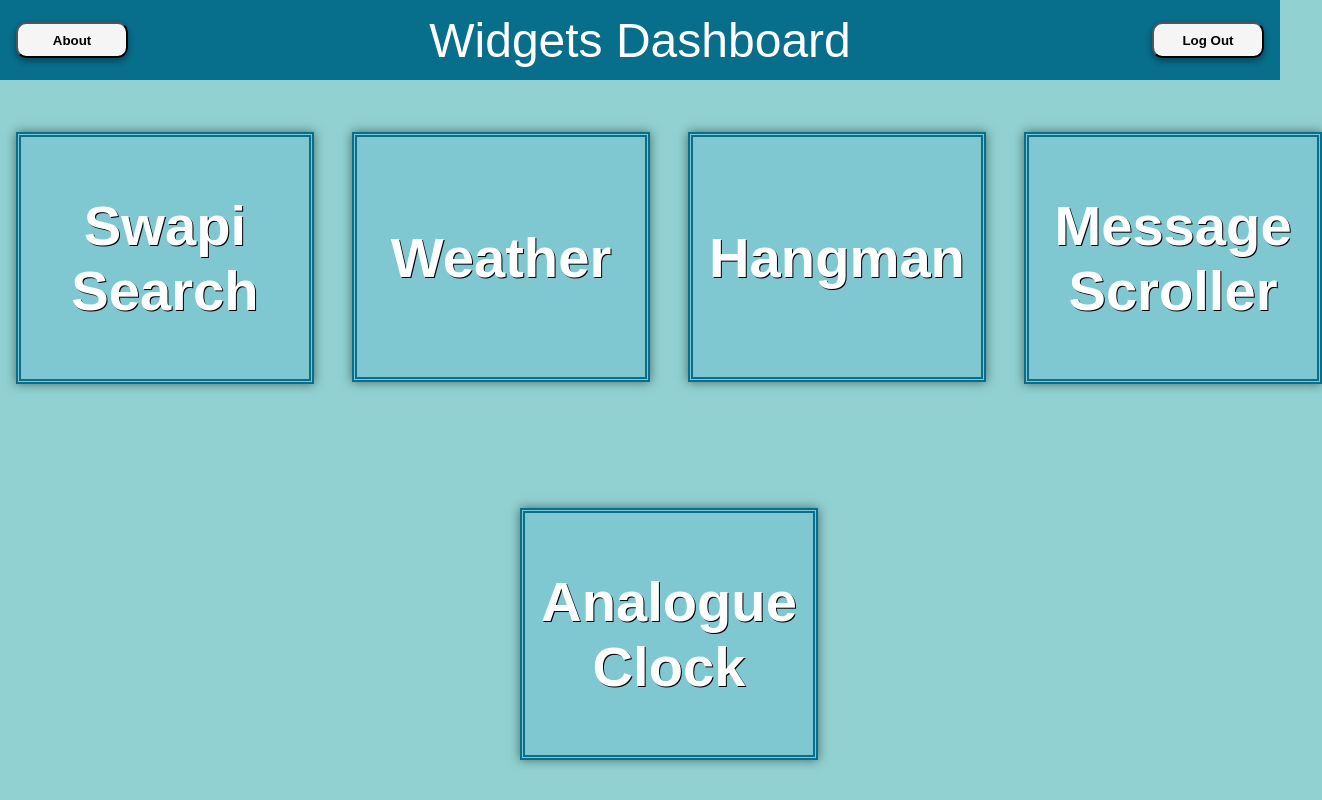
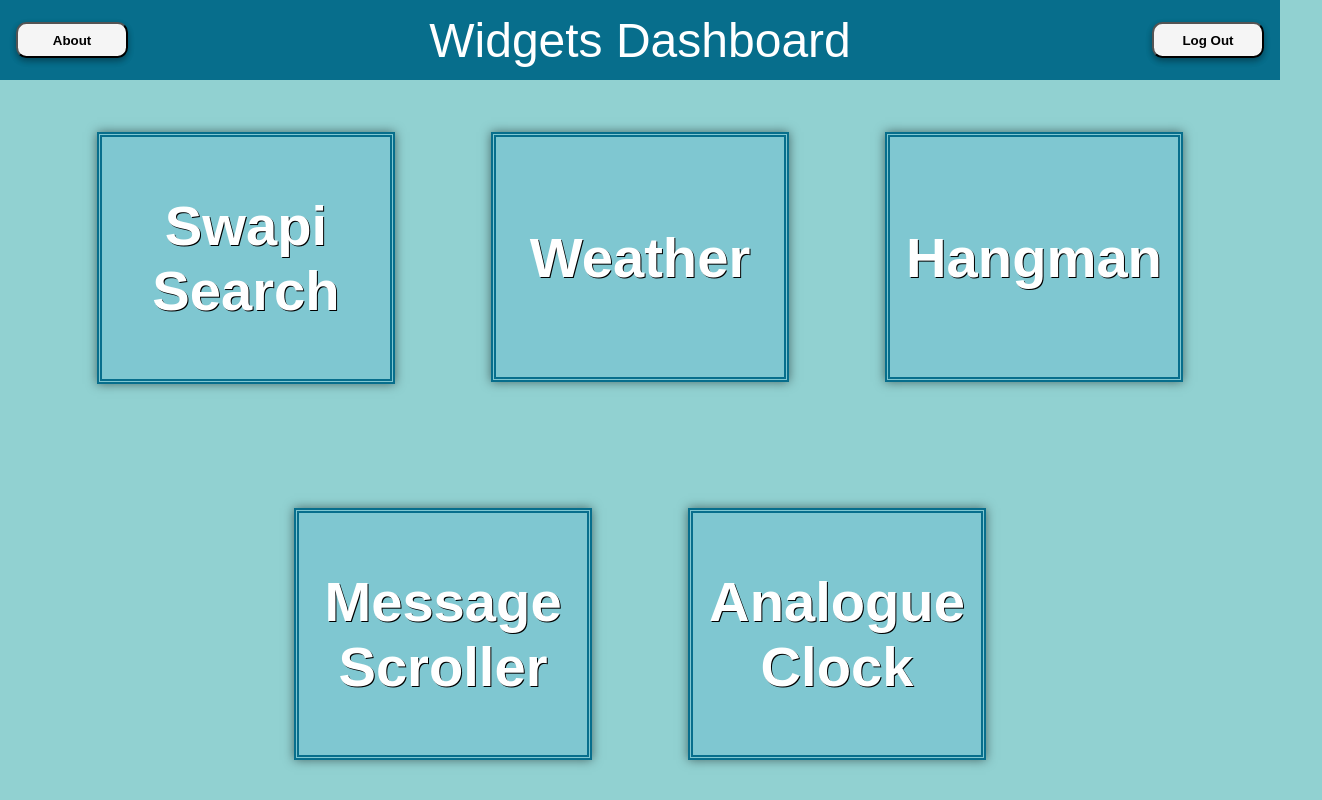
Before and after one commit to mikecal28/react-capstone, a React (Create React App) app: page /widgets-dashboard in a window 1280 px wide. Shown: the whole page, 1322 px wide, since content can reach past the window. Built offline with nearby package versions, Linux system fonts and the light colour scheme; no server answers.

Commit message:
makes widget tiles centered on widgets dashboard

```diff
--- a/src/styles/pages/widgets-dashboard.scss
+++ b/src/styles/pages/widgets-dashboard.scss
@@ -5,7 +5,6 @@
   row-gap: 2rem;
 
   a {
-    width: 15rem;
     height: 15rem;
     color: red;
     text-decoration: none;
```
